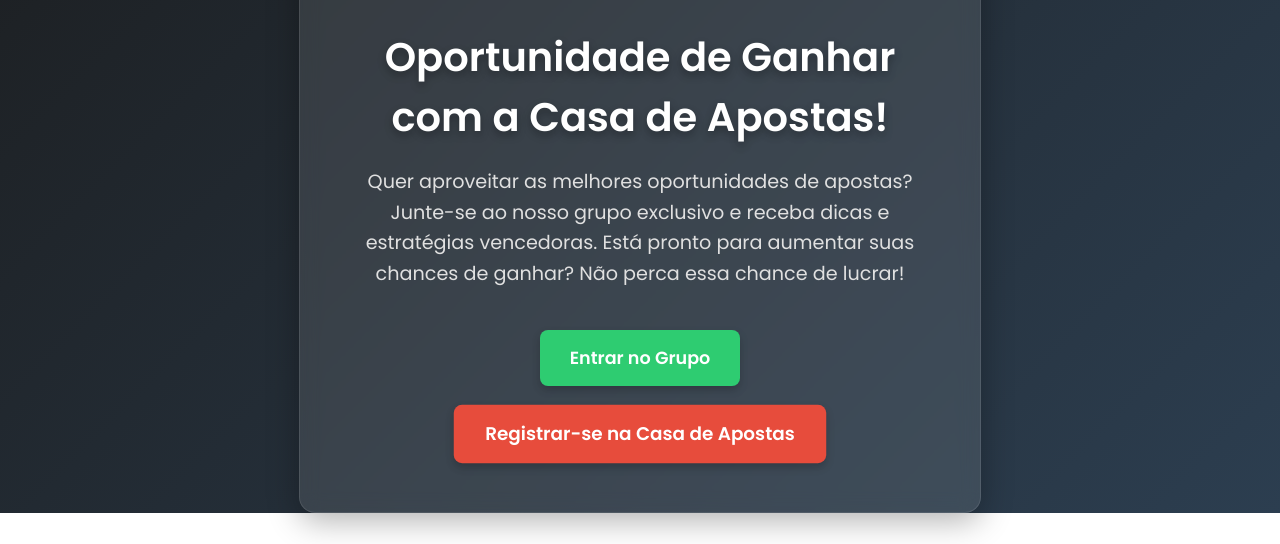
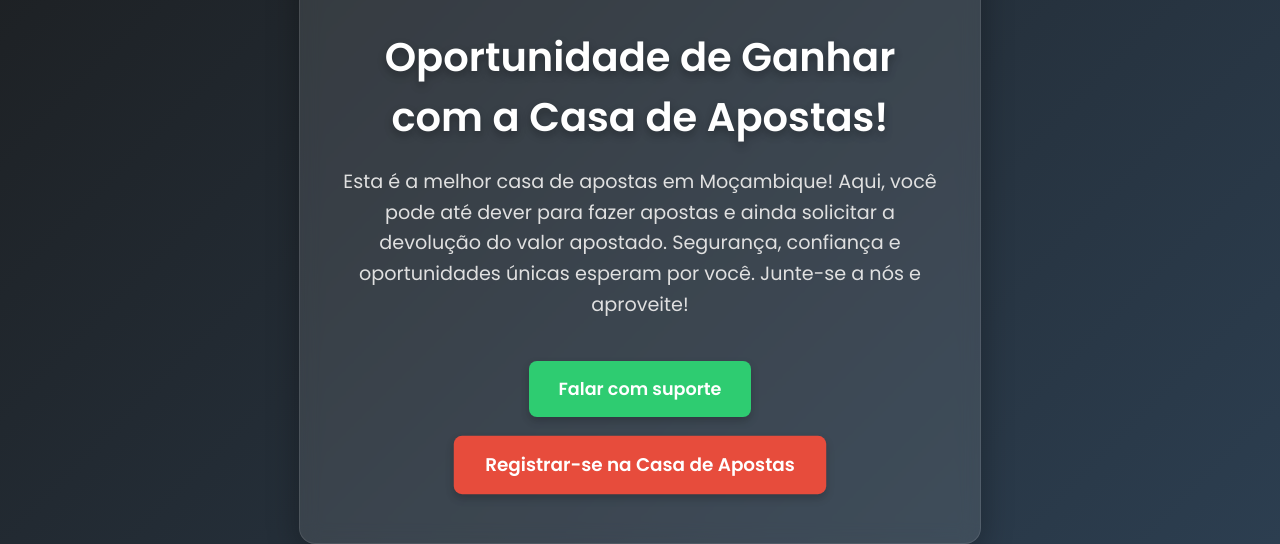
Before and after one commit to servicemoz/Anuncio, a plain HTML site: page index.html in a window 1280 px wide. Shown: the part 458-1002 px from the top of the page. Before the commit the page ends 971 px from the top, so only its background shows below. Drawn offline with Linux system fonts and the light colour scheme.

Commit message:
Update index.html
Sbs

```diff
--- a/index.html
+++ b/index.html
@@ -161,15 +161,15 @@
 <body>
     <div class="container">
         <!-- Imagem adicionada -->
-        <a href="https://track.africabetpartners.com/visit/?bta=36968&nci=6273">
+        <a href="https://go.aff.betvivo.partners/imcnc861">
             <img src="/IMG-20241209-WA0132.jpg" alt="Imagem de chamada para a casa de apostas" class="image">
         </a>
         <p style="color: #ff6b6b; font-weight: bold;">Clique na imagem para faturar agora!</p>
         <h1>Oportunidade de Ganhar com a Casa de Apostas!</h1>
-        <p>Quer aproveitar as melhores oportunidades de apostas? Junte-se ao nosso grupo exclusivo e receba dicas e estratégias vencedoras. Está pronto para aumentar suas chances de ganhar? Não perca essa chance de lucrar!</p>
+        <p> Esta é a melhor casa de apostas em Moçambique! Aqui, você pode até dever para fazer apostas e ainda solicitar a devolução do valor apostado. Segurança, confiança e oportunidades únicas esperam por você. Junte-se a nós e aproveite!</p>
 
-        <a href="https://chat.whatsapp.com/J7GGF1we2L94rFqEWr0yTP" class="button btn-green">Entrar no Grupo</a>
-        <a href="https://sshortly.net/a1f37c3" class="button btn-red">Registrar-se na Casa de Apostas</a>
+        <a href="https://wa.me/258872390673" class="button btn-green">Falar com suporte</a>
+        <a href="https://go.aff.betvivo.partners/imcnc861" class="button btn-red">Registrar-se na Casa de Apostas</a>
     </div>
 </body>
-</html>
+    </html>
```
